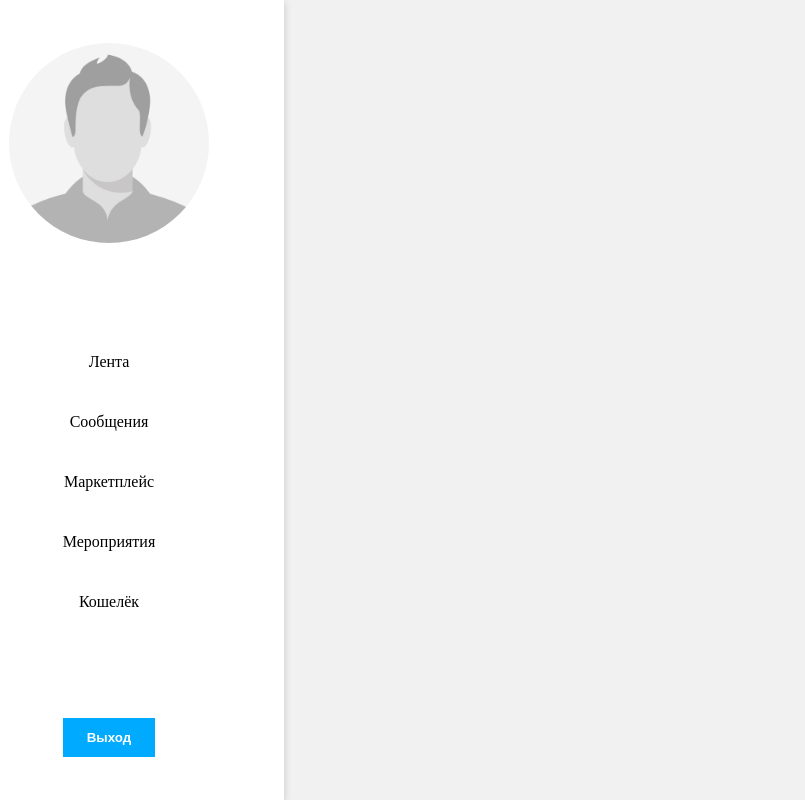
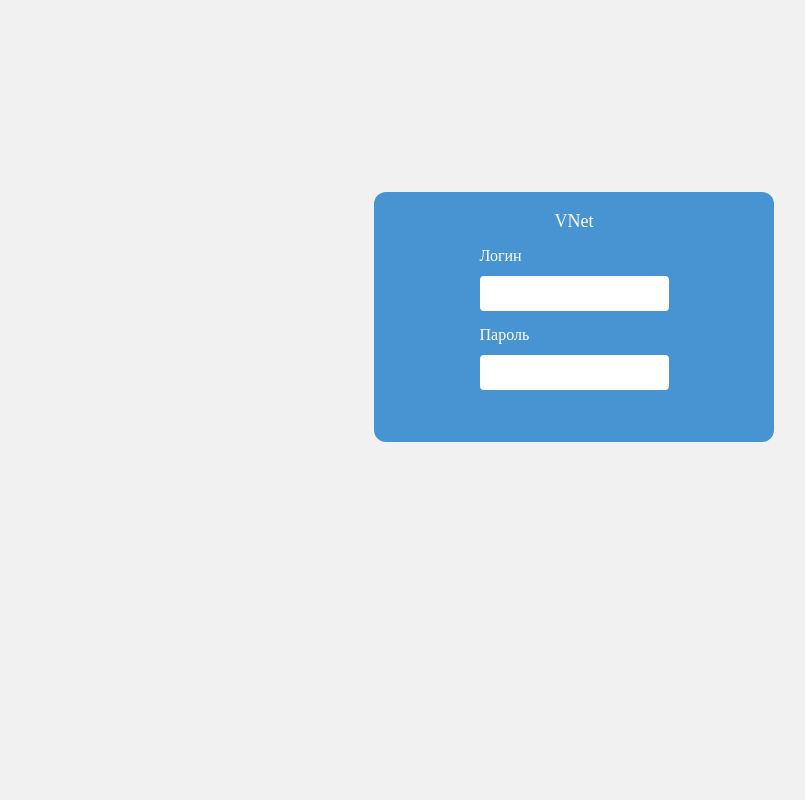
Before and after one commit to cauchzira/more_tech_vue, a Vue app: page /login in a window 1280 px wide. Shown: the whole page, without its empty margins (66-871 px from the left). Built offline with nearby package versions, Linux system fonts and the light colour scheme.

Commit message:
add login page

```diff
--- a/src/App.vue
+++ b/src/App.vue
@@ -1,7 +1,7 @@
 <template>
   <div id="app">
     <section class="body">
-      <Sidebar />
+      <Sidebar v-if="hideSide" />
       <router-view/>
     </section>
   </div>
@@ -13,6 +13,11 @@ export default {
   name: 'App',
   components: {
     Sidebar
+  },
+  computed: {
+    hideSide() {
+      return this.$route.name !== 'Login'
+  }
   }
 }
 </script>
@@ -21,6 +26,10 @@ export default {
 @import '@/assets/styles/reset.scss';
 @import '@/assets/styles/vars.scss';
 #app {
- background-color: $main-bg;
+  height: 100vh;
+  background-color: $main-bg;
+}
+.body {
+  display: flex;
 }
 </style>
--- a/src/assets/styles/vars.scss
+++ b/src/assets/styles/vars.scss
@@ -1,6 +1,8 @@
 $sidebar-bg: #ffffff;
 $main-bg: #f1f1f1;
 $primary-color: rgb(0, 170, 255);
+$input-color: #949494;
+$primary-light: rgb(70, 193, 255);
 $shadow: 1px 1px 4px rgba(0, 0, 0, 0.176);
 $shadow-light: 0 2px 8px rgba(0, 0, 0, 0.176);
 $sidebar-transition: 0.55s cubic-bezier(0.645, 0.045, 0.355, 1);
--- a/src/router/index.js
+++ b/src/router/index.js
@@ -1,6 +1,8 @@
 import Vue from 'vue'
 import VueRouter from 'vue-router'
-import HomeView from '../views/HomeView.vue'
+import HomeView from '@/views/HomeView.vue'
+import Login from '@/views/Login/Login'
+
 
 Vue.use(VueRouter)
 
@@ -9,7 +11,13 @@ const routes = [
     path: '/',
     name: 'home',
     component: HomeView
+  },
+  {
+    path: '/login',
+    name: 'Login',
+    component: Login
   }
+
 ]
 
 const router = new VueRouter({
--- /dev/null
+++ b/src/views/Login/Login.scss
@@ -0,0 +1,35 @@
+@import '@/assets/styles/vars.scss';
+
+.login {
+  display: flex;
+  align-items: center;
+  justify-content: center;
+  margin: 15% auto;
+  width: 400px;
+  height: 250px;
+  background-color: #4894d3;
+  color: #ffffff;
+  border-radius: 12px;
+  &_header {
+    margin-bottom: 18px;
+    display: flex;
+    justify-content: center;
+  }
+  &_header-text {
+    text-align: center;
+    font-size: 18px;
+  }
+  &_inputs {
+    display: flex;
+    flex-direction: column;
+    margin-bottom: 16px;
+    input {
+      outline: none;
+      border: 2px solid #ffffff;
+      margin-top: 12px;
+      color: $input-color;
+      padding: 8px 4px;
+      border-radius: 4px;
+    }
+  }
+}
--- /dev/null
+++ b/src/views/Login/Login.vue
@@ -0,0 +1,29 @@
+<template>
+  <div class="login">
+    <form @submit.prevent="loginHandler">
+      <div class="login_header">
+        <span class="login_header-text">VNet</span>
+      </div>
+      <div class="login_inputs">
+          <div class="login_inputs login_inputs-login">
+            <p>Логин</p>
+            <input type="text">
+          </div>
+          <div class="login_inputs login_inputs-password">
+            <p>Пароль</p>
+            <input type="password">
+          </div>
+        </div>
+    </form>
+  </div>
+</template>
+
+<script>
+export default {
+  name: 'Login'
+}
+</script>
+
+<style lang="scss">
+@import './Login.scss';
+</style>
```
